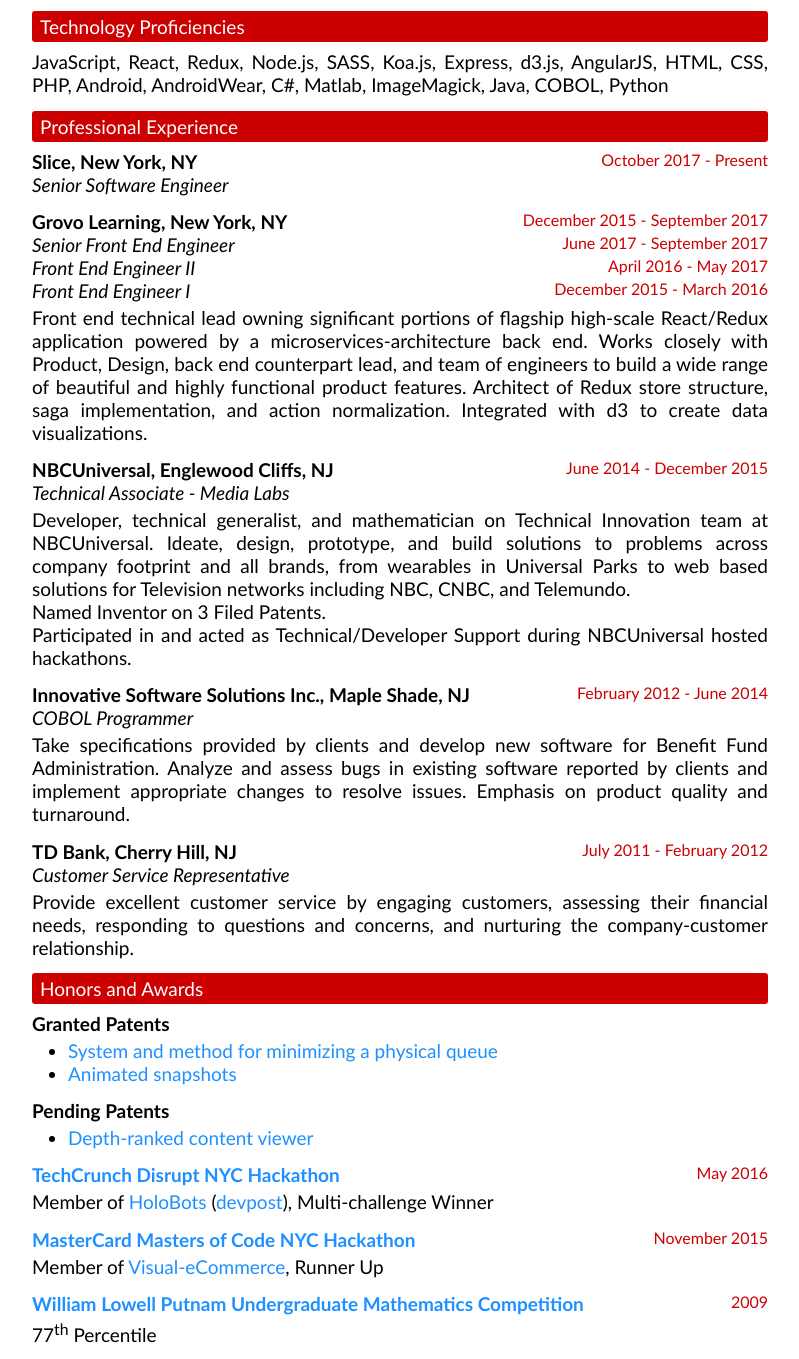
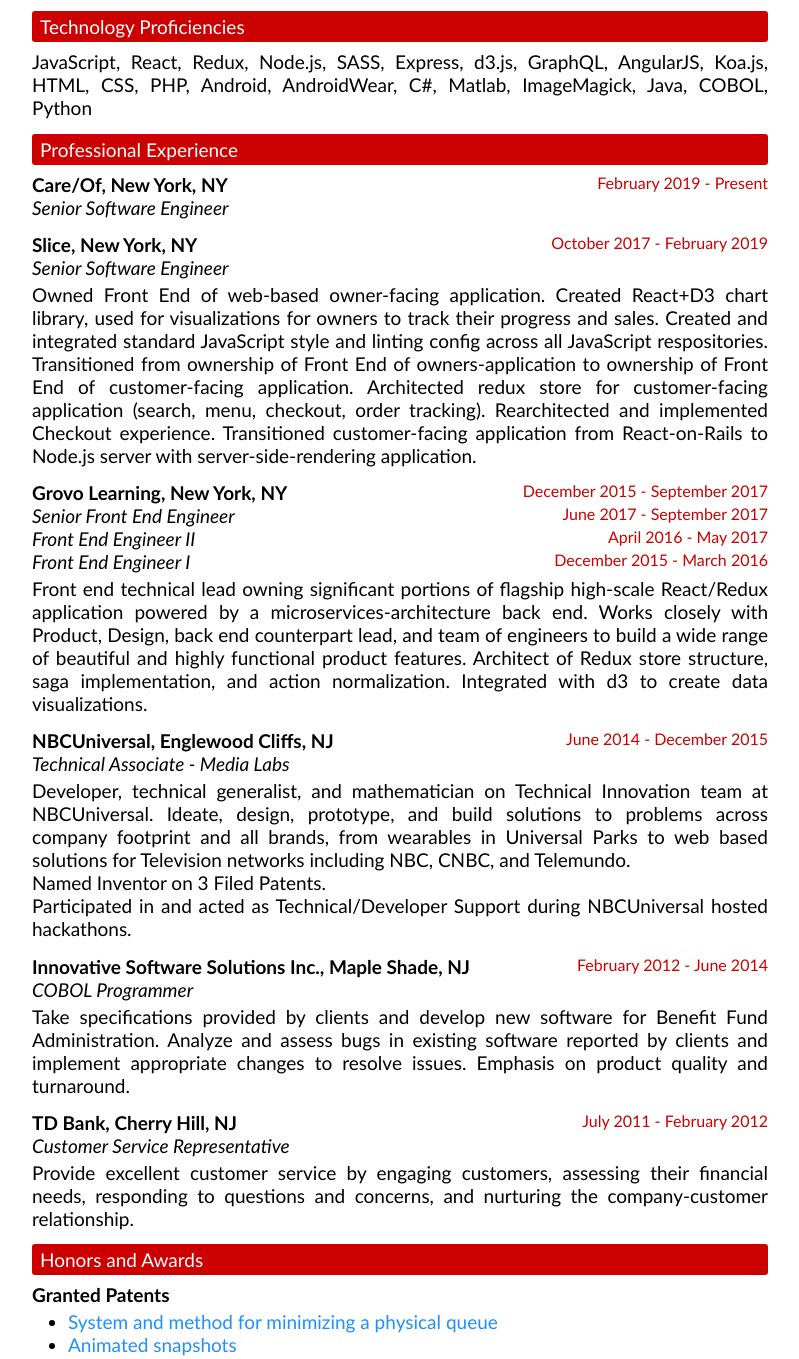
Before and after one commit to mduleone/matt.dule.one, a website: page index.html at #!/resume in a window 1280 px wide. Shown: the part 237-1596 px from the top of the page, without its empty margins (240-1039 px from the left). Drawn offline with nearby package versions, Linux system fonts and the light colour scheme; some packages are replaced by stand-ins of ours.

Commit message:
Add Slice details, Tranquil Island, update patent section

```diff
--- a/views/resume.html
+++ b/views/resume.html
@@ -9,15 +9,23 @@
         <div class="section">
             <h2>Technology Proficiencies</h2>
             <div class="content">
-                JavaScript, React, Redux, Node.js, SASS, Koa.js, Express, d3.js, AngularJS, HTML, CSS, PHP, Android, AndroidWear, C#, Matlab, ImageMagick, Java, COBOL, Python
+                JavaScript, React, Redux, Node.js, SASS, Express, d3.js, GraphQL, AngularJS, Koa.js, HTML, CSS, PHP, Android, AndroidWear, C#, Matlab, ImageMagick, Java, COBOL, Python
             </div>
         </div>
         <div class="section">
             <h2>Professional Experience</h2>
             <div class="subsection">
+                <h3>Care/Of, New&nbsp;York,&nbsp;NY</h3>
+                <span class="date">February 2019 - Present</span>
+                <h4>Senior Software Engineer</h4>
+            </div>
+            <div class="subsection">
                 <h3>Slice, New&nbsp;York,&nbsp;NY</h3>
-                <span class="date">October 2017 - Present</span>
+                <span class="date">October 2017 - February 2019</span>
                 <h4>Senior Software Engineer</h4>
+                <div class="content">
+                    Owned Front End of web-based owner-facing application. Created React+D3 chart library, used for visualizations for owners to track their progress and sales. Created and integrated standard JavaScript style and linting config across all JavaScript respositories. Transitioned from ownership of Front End of owners-application to ownership of Front End of customer-facing application. Architected redux store for customer-facing application (search, menu, checkout, order tracking). Rearchitected and implemented Checkout experience. Transitioned customer-facing application from React-on-Rails to Node.js server with server-side-rendering application.
+                </div>
             </div>
             <div class="subsection">
                 <h3>Grovo&nbsp;Learning, New&nbsp;York,&nbsp;NY</h3>
@@ -74,12 +82,6 @@
                     <li><a href="https://patents.google.com/patent/US10075485B2/en" target="_blank"><span class="only-print">US10075485B2 </span>Animated snapshots</a></li>
                 </ul>
             </div>
-            <div class="subsection">
-                <h3>Pending Patents</h3>
-                <ul class="content">
-                    <li><a href="https://patents.google.com/patent/US20160180512A1/en" target="_blank"><span class="only-print">US20160180512A1 </span>Depth-ranked content viewer</a></li>
-                </ul>
-            </div>
             <div class="subsection print-half-width print-date-no-float">
                 <h3><a href="https://disruptny2016.devpost.com/" target="_blank">TechCrunch Disrupt NYC Hackathon</a></h3>
                 <span class="date">May 2016</span>
@@ -103,12 +105,21 @@
         <div class="section">
             <h2><span class="only-print u-inline">Selected&nbsp;</span>Open Source Projects</h2>
             <div class="subsection">
+                <h3>Tranquil Island</h3>
+                <span class="date">June 2018</span>
+                <div class="content">
+                    A generative-art project built using React and the canvas. Inspired by talks from several meetups and conferences.<br />
+                    <a href="https://tranquil-island.glitch.me" target="_blank" >Make some art</a><br />
+                    <a href="https://glitch.com/edit/#!/remix/tranquil-island" target="_blank">Remix on Glitch</a>
+                </div>
+            </div>
+            <div class="subsection">
                 <h3>Redux Majic</h3>
                 <span class="date">September 2017</span>
                 <div class="content">
                     "Module Architecture for JsonAPI Ingesting Consumers" - Redux Majic makes building client-side JavaScript applications using <a href="http://redux.js.org/" target="_blank">Redux</a> against <a href="http://jsonapi.org/" target="_blank">JsonAPI</a> backends easier.<br />
                     <a href="https://github.com/mduleone/redux-majic" target="_blank">Repository</a><br />
-                    <a href="https://www.npmjs.com/package/redux-majic" target="_blank" >npm</a>
+                    <a href="https://www.npmjs.com/package/redux-majic" target="_blank">npm</a>
                 </div>
             </div>
             <div class="subsection">
```
